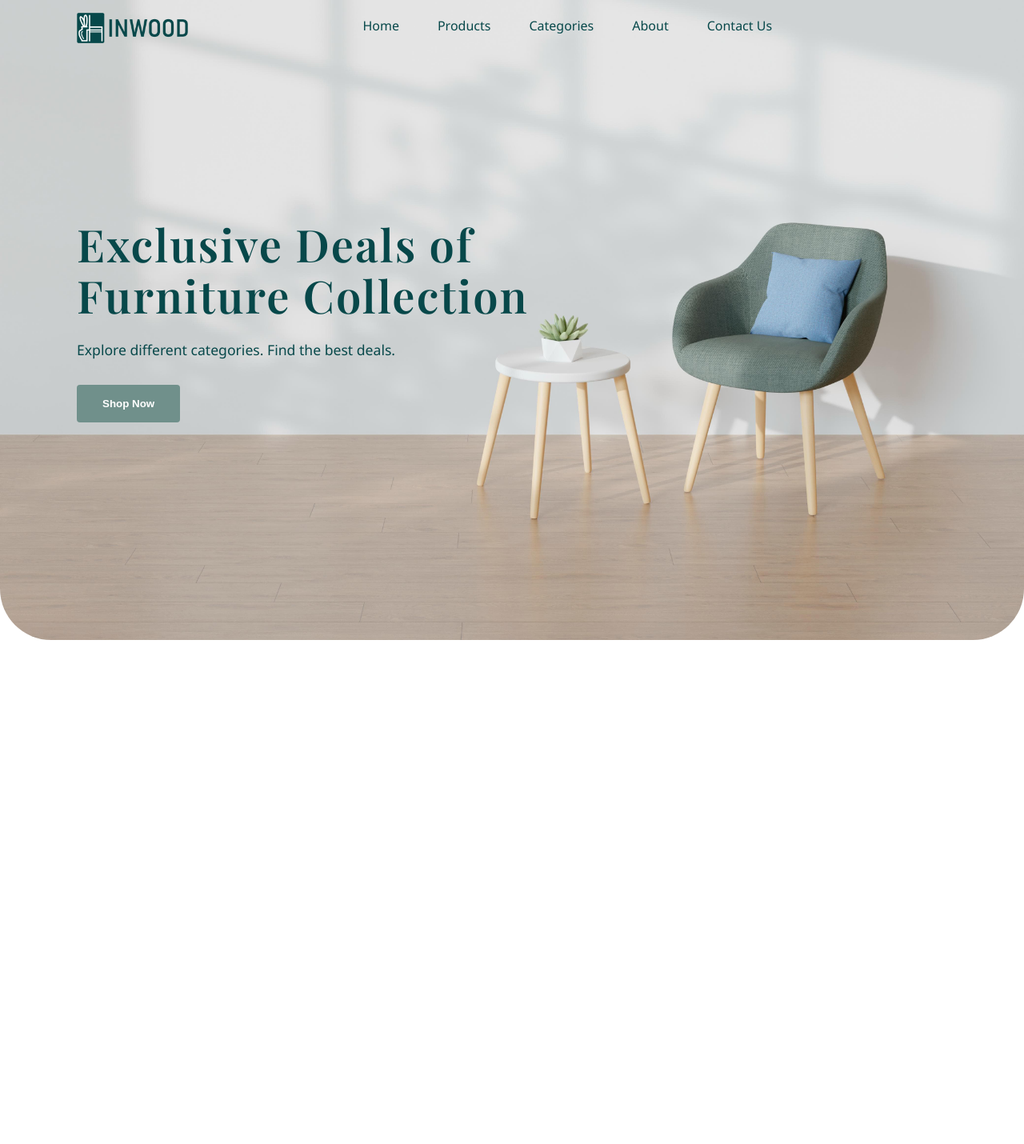
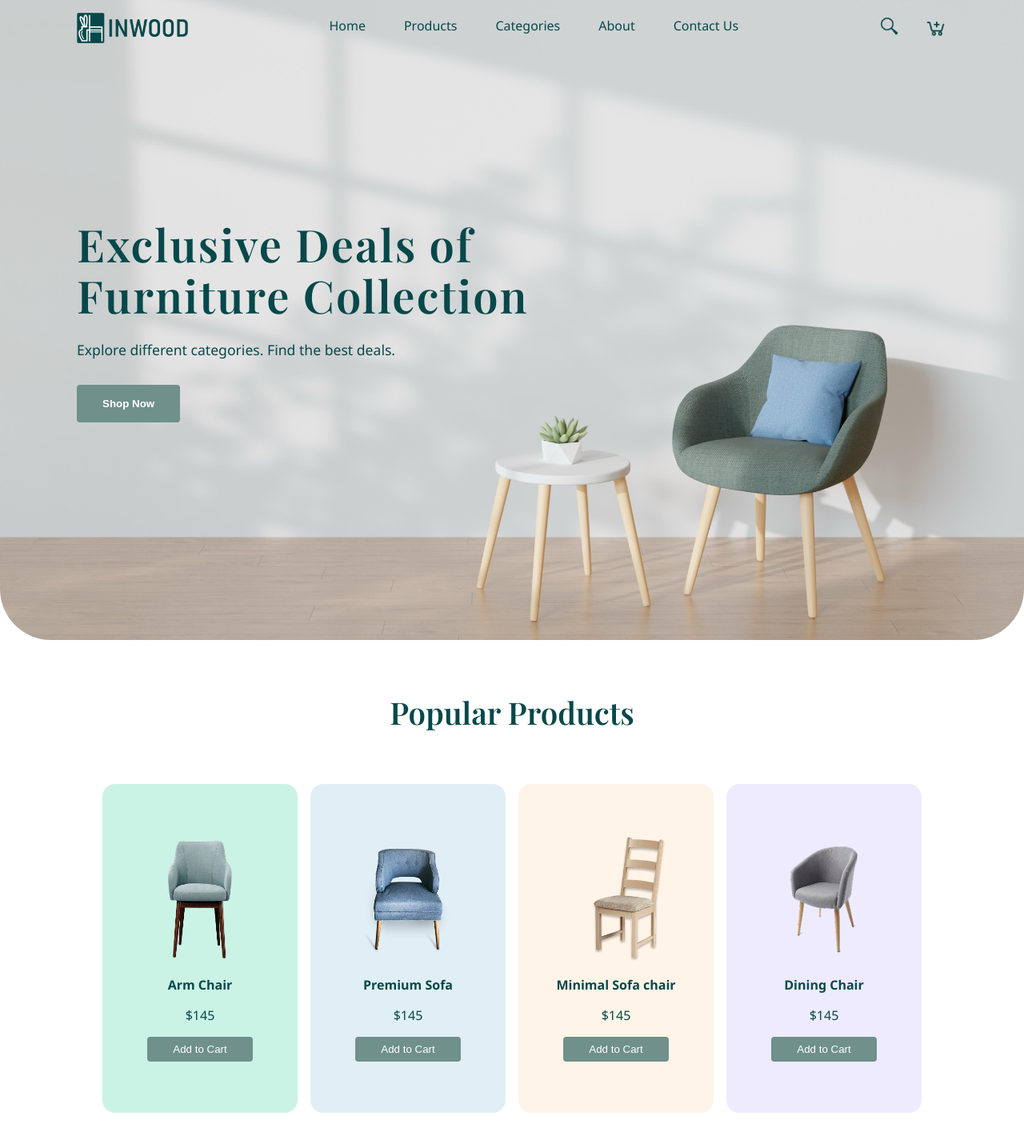
Before and after one commit to vaibhavkalra009/ecommerce-frontend, a website: page index.html in a window 1280 px wide. Shown: the whole page at 80% size. Before the commit the page ends 800 px from the top, so only its background shows below. Drawn offline with nearby package versions, Linux system fonts and the light colour scheme.

Commit message:
hero and second section updated

```diff
--- a/index.html
+++ b/index.html
@@ -24,20 +24,69 @@
       </nav>
 
       <!-- Right-side Elements -->
-      <div class="header-right"></div>
+      <div class="header-right">
+        <img
+          class="search-icon"
+          src="assets/icons8-search-64 (1).png"
+          alt=""
+          height="24px"
+        />
+        <img
+          class="cart"
+          src="assets/icons8-add-shopping-cart-32.png"
+          alt=""
+          height="28px"
+        />
+
+        <!-- Mobile Navigation -->
+        <div class="hamburger" id="hamburger">
+          <span></span>
+          <span></span>
+          <span></span>
+          <span></span>
+        </div>
+      </div>
     </header>
-
-    <!-- Mobile Navigation -->
-
     <!-- Hero section  -->
     <div class="hero-section">
       <div class="hero-content">
         <h1>Exclusive Deals of Furniture Collection</h1>
         <p>Explore different categories. Find the best deals.</p>
-        <button class="shop-btn">Shop Now</button>
+        <div><button class="shop-btn">Shop Now</button></div>
       </div>
     </div>
 
-    <script src="scripts/app.js"></script>
+    <!-- Products -->
+    <div class="second-section">
+      <h1>Popular Products</h1>
+    </div>
+    <div class="second-section-content">
+      <div class="box box-1">
+        <img src="assets/products/Image-Container.png" alt="" />
+        <h4 class="product-name">Arm Chair</h4>
+        <p class="product-price">$145</p>
+        <button class="add-to-cart">Add to Cart</button>
+      </div>
+      <div class="box box-2">
+        <img src="assets/products/Image-Container (2).png" alt="" />
+        <h4 class="product-name">Premium Sofa</h4>
+        <p class="product-price">$145</p>
+        <button class="add-to-cart">Add to Cart</button>
+      </div>
+      <div class="box box-3">
+        <img src="assets/products/Image-Container (3).png" alt="" />
+        <h4 class="product-name">Minimal Sofa chair</h4>
+        <p class="product-price">$145</p>
+        <button class="add-to-cart">Add to Cart</button>
+      </div>
+      <div class="box box-4">
+        <img src="assets/products/Image-Container (1).png" alt="" />
+        <h4 class="product-name">Dining Chair</h4>
+        <p class="product-price">$145</p>
+        <button class="add-to-cart">Add to Cart</button>
+      </div>
+    </div>
+
+    <script src="/scripts/app.js"></script>
   </body>
 </html>
--- a/scripts/app.js
+++ b/scripts/app.js
@@ -1,6 +1,7 @@
 const hamburger = document.getElementById("hamburger");
-const mobileMenu = document.getElementById("mobileMenu");
+const navLinks = document.getElementById("navLinks");
 
 hamburger.addEventListener("click", () => {
-  mobileMenu.classList.toggle("show");
+  navLinks.classList.toggle("active");
+  console.log("clicked");
 });
--- a/styles/main.css
+++ b/styles/main.css
@@ -15,12 +15,12 @@ body {
   justify-content: space-between;
   align-items: center;
   padding: 1rem 6rem;
-  background-color: transparent;
+  /* background-color: transparent; */
   width: 100%;
   position: absolute;
-  top: 0;
+  /* top: 0;
   left: 0;
-  z-index: 10;
+  /* z-index: 10; */
 }
 
 .logo img {
@@ -42,7 +42,7 @@ body {
 }
 
 .nav-links a:hover {
-  font-weight: 600;
+  font-weight: 500;
 }
 
 .nav-links a::after {
@@ -60,22 +60,21 @@ body {
 }
 
 .hero-section {
+  background: url("/assets/WhatsApp\ Image\ 2025-06-07\ at\ 04.17.21.jpeg");
   height: 100vh;
-  background: url("/assets/WhatsApp%20Image%202025-06-07%20at%2004.17.21.jpeg")
-    no-repeat center;
+  background-repeat: no-repeat;
   background-size: cover;
-  background-position-y: -8rem;
   border-radius: 0 0 4rem 4rem;
-  display: flex;
-  align-items: center;
 }
 
 .hero-content {
-  width: 55%;
-  padding-left: 6rem;
-  color: #07484a;
+  height: 100vh;
+  width: 45%;
+  margin: 0 6rem;
+  display: flex;
+  justify-content: center;
+  flex-direction: column;
 }
-
 .hero-content h1 {
   font-family: "Playfair Display", serif;
   font-size: 3.5rem;
@@ -83,11 +82,13 @@ body {
   line-height: 4rem;
   letter-spacing: 2px;
   margin-bottom: 1.5rem;
+  color: #07484a;
 }
 
 .hero-content p {
   font-size: 1.1rem;
   margin-bottom: 2rem;
+  color: #07484a;
 }
 
 .shop-btn {
@@ -104,3 +105,95 @@ body {
 .shop-btn:hover {
   background-color: #5c7c77;
 }
+.header-right {
+  display: flex;
+  gap: 2rem;
+}
+.hamburger {
+  display: none;
+  flex-direction: column;
+  cursor: pointer;
+  gap: 4px;
+}
+.hamburger span {
+  height: 2px;
+  width: 25px;
+  background-color: #07484a;
+  display: block;
+}
+.search-icon {
+  cursor: pointer;
+}
+.cart {
+  cursor: pointer;
+}
+.second-section {
+  text-align: center;
+  margin: 4rem 0;
+  font-family: "Playfair Display", serif;
+  font-size: 1.2rem;
+  color: #07484a;
+}
+.second-section-content {
+  display: grid;
+  grid-template-columns: repeat(4, 1fr);
+  grid-gap: 1rem;
+  margin: 0 8rem 4rem 8rem;
+}
+
+.box {
+  display: flex;
+  flex-direction: column;
+  align-items: center;
+  justify-content: center;
+  row-gap: 1rem;
+  border-radius: 1rem;
+  padding: 4rem 2rem;
+  color: #07484a;
+  flex-grow: 1;
+}
+.box-1 {
+  background-color: #caf3e5;
+}
+.box-2 {
+  background-color: #e0eff6;
+}
+.box-3 {
+  background-color: #fff4e7;
+}
+.box-4 {
+  background-color: #eeebff;
+}
+div.box img {
+  height: 10rem;
+  width: 10rem;
+}
+.add-to-cart {
+  padding: 0.5rem 2rem;
+  background-color: #70908b;
+  color: white;
+  border: none;
+  border-radius: 4px;
+  cursor: pointer;
+}
+.second-section-content {
+  display: flex;
+  flex-wrap: wrap;
+  /* margin: 0 2rem 4rem 2rem; */
+}
+
+@media (max-width: 1024px) {
+  .header {
+    display: none;
+  }
+}
+@media (max-width: 420px) {
+  .second-section-content {
+    margin: 0 2rem 4rem 2rem;
+  }
+  .hero-content {
+    margin: 0 3rem;
+    padding-right: 2rem;
+    width: 100%;
+  }
+}
```
Also changed, not shown: assets/icons8-menu-50.png (added), assets/icons8-search-50.png (deleted), assets/icons8-search-64 (1).png (added), assets/products/Image-Container (1).png (added), assets/products/Image-Container (2).png (added), assets/products/Image-Container (3).png (added), assets/products/Image-Container.png (added), assets/test-image.jpg (added), 1 other file.
